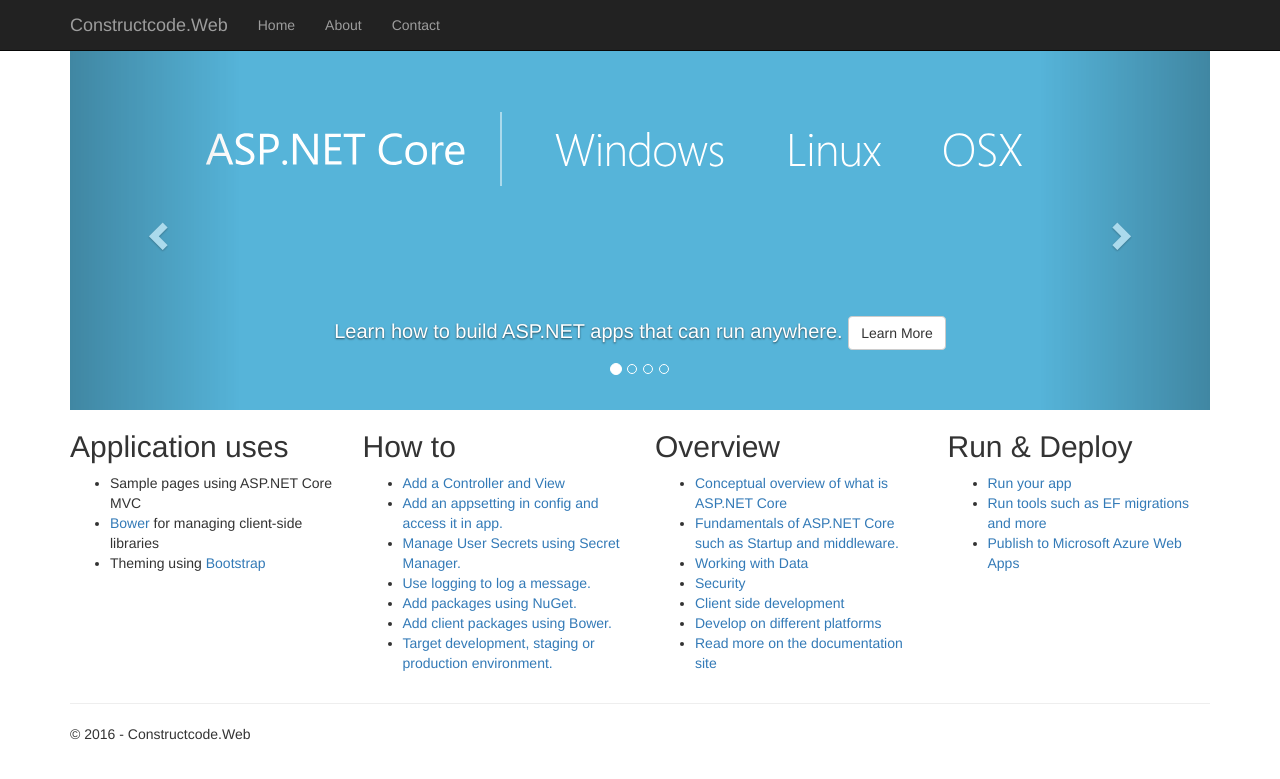
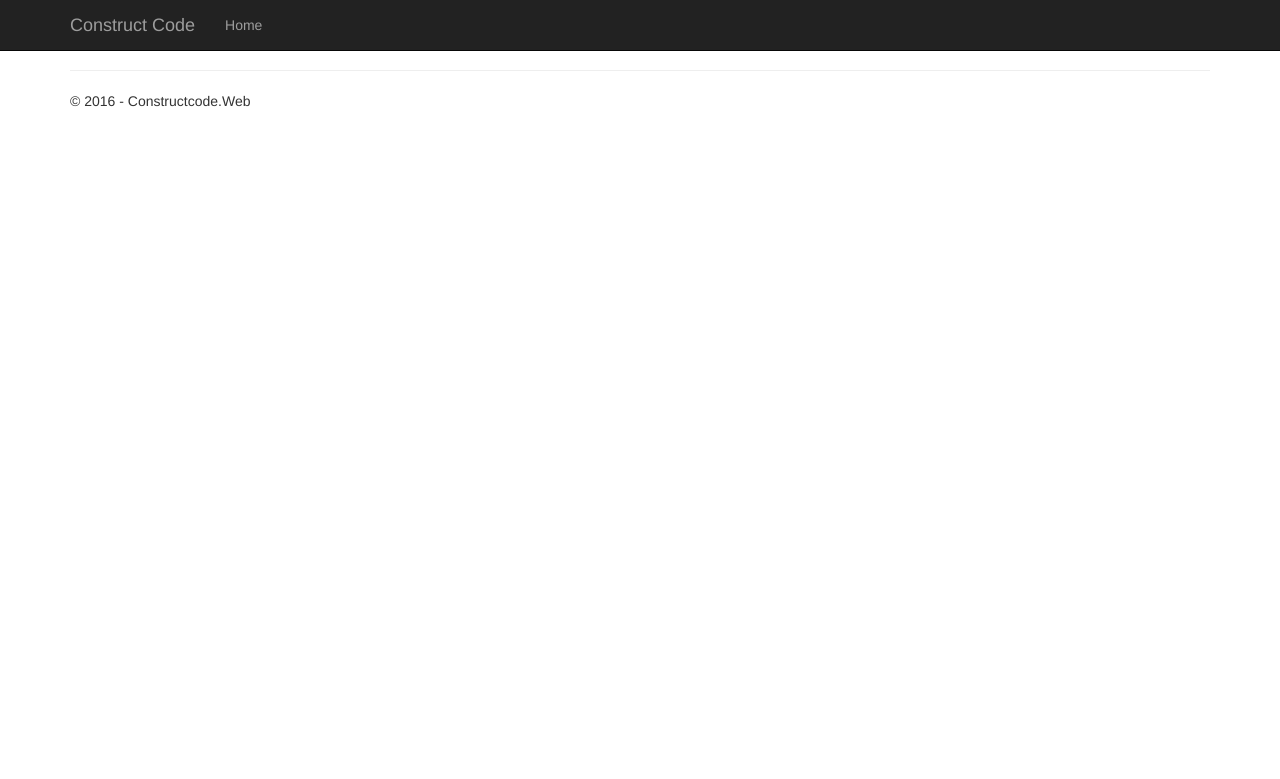
Before and after one commit to runeanielsen/constructcode, an ASP.NET Core app: page / in a window 1280 px wide. Shown: the top 779 px of the page. Run offline with ASP.NET Core 8, Linux system fonts and the light colour scheme; some libraries are stand-ins or nearby versions.

Commit message:
Removed unused files

```diff
--- a/Constructcode.Web/Controllers/HomeController.cs
+++ b/Constructcode.Web/Controllers/HomeController.cs
@@ -1,29 +1,11 @@
-using System;
-using System.Collections.Generic;
-using System.Linq;
-using System.Threading.Tasks;
 using Microsoft.AspNetCore.Mvc;
 
-namespace Constructcode.Web.Controllers
+namespace ConstructCode.Web.Controllers
 {
     public class HomeController : Controller
     {
         public IActionResult Index()
         {
-            return View();
-        }
-
-        public IActionResult About()
-        {
-            ViewData["Message"] = "Your application description page.";
-
-            return View();
-        }
-
-        public IActionResult Contact()
-        {
-            ViewData["Message"] = "Your contact page.";
-
             return View();
         }
 
--- a/Constructcode.Web/Program.cs
+++ b/Constructcode.Web/Program.cs
@@ -1,11 +1,7 @@
-using System;
-using System.Collections.Generic;
 using System.IO;
-using System.Linq;
-using System.Threading.Tasks;
 using Microsoft.AspNetCore.Hosting;
 
-namespace Constructcode.Web
+namespace ConstructCode.Web
 {
     public class Program
     {
--- a/Constructcode.Web/Startup.cs
+++ b/Constructcode.Web/Startup.cs
@@ -1,14 +1,10 @@
-using System;
-using System.Collections.Generic;
-using System.Linq;
-using System.Threading.Tasks;
 using Microsoft.AspNetCore.Builder;
 using Microsoft.AspNetCore.Hosting;
 using Microsoft.Extensions.Configuration;
 using Microsoft.Extensions.DependencyInjection;
 using Microsoft.Extensions.Logging;
 
-namespace Constructcode.Web
+namespace ConstructCode.Web
 {
     public class Startup
     {
--- a/Constructcode.Web/Views/Home/Index.cshtml
+++ b/Constructcode.Web/Views/Home/Index.cshtml
@@ -1,109 +1,3 @@
 @{
     ViewData["Title"] = "Home Page";
 }
-
-<div id="myCarousel" class="carousel slide" data-ride="carousel" data-interval="6000">
-    <ol class="carousel-indicators">
-        <li data-target="#myCarousel" data-slide-to="0" class="active"></li>
-        <li data-target="#myCarousel" data-slide-to="1"></li>
-        <li data-target="#myCarousel" data-slide-to="2"></li>
-        <li data-target="#myCarousel" data-slide-to="3"></li>
-    </ol>
-    <div class="carousel-inner" role="listbox">
-        <div class="item active">
-            <img src="~/images/banner1.svg" alt="ASP.NET" class="img-responsive" />
-            <div class="carousel-caption" role="option">
-                <p>
-                    Learn how to build ASP.NET apps that can run anywhere.
-                    <a class="btn btn-default" href="http://go.microsoft.com/fwlink/?LinkID=525028&clcid=0x409">
-                        Learn More
-                    </a>
-                </p>
-            </div>
-        </div>
-        <div class="item">
-            <img src="~/images/banner2.svg" alt="Visual Studio" class="img-responsive" />
-            <div class="carousel-caption" role="option">
-                <p>
-                    There are powerful new features in Visual Studio for building modern web apps.
-                    <a class="btn btn-default" href="http://go.microsoft.com/fwlink/?LinkID=525030&clcid=0x409">
-                        Learn More
-                    </a>
-                </p>
-            </div>
-        </div>
-        <div class="item">
-            <img src="~/images/banner3.svg" alt="Package Management" class="img-responsive" />
-            <div class="carousel-caption" role="option">
-                <p>
-                    Bring in libraries from NuGet, Bower, and npm, and automate tasks using Grunt or Gulp.
-                    <a class="btn btn-default" href="http://go.microsoft.com/fwlink/?LinkID=525029&clcid=0x409">
-                        Learn More
-                    </a>
-                </p>
-            </div>
-        </div>
-        <div class="item">
-            <img src="~/images/banner4.svg" alt="Microsoft Azure" class="img-responsive" />
-            <div class="carousel-caption" role="option">
-                <p>
-                    Learn how Microsoft's Azure cloud platform allows you to build, deploy, and scale web apps.
-                    <a class="btn btn-default" href="http://go.microsoft.com/fwlink/?LinkID=525027&clcid=0x409">
-                        Learn More
-                    </a>
-                </p>
-            </div>
-        </div>
-    </div>
-    <a class="left carousel-control" href="#myCarousel" role="button" data-slide="prev">
-        <span class="glyphicon glyphicon-chevron-left" aria-hidden="true"></span>
-        <span class="sr-only">Previous</span>
-    </a>
-    <a class="right carousel-control" href="#myCarousel" role="button" data-slide="next">
-        <span class="glyphicon glyphicon-chevron-right" aria-hidden="true"></span>
-        <span class="sr-only">Next</span>
-    </a>
-</div>
-
-<div class="row">
-    <div class="col-md-3">
-        <h2>Application uses</h2>
-        <ul>
-            <li>Sample pages using ASP.NET Core MVC</li>
-            <li><a href="http://go.microsoft.com/fwlink/?LinkId=518004">Bower</a> for managing client-side libraries</li>
-            <li>Theming using <a href="http://go.microsoft.com/fwlink/?LinkID=398939">Bootstrap</a></li>
-        </ul>
-    </div>
-    <div class="col-md-3">
-        <h2>How to</h2>
-        <ul>
-            <li><a href="http://go.microsoft.com/fwlink/?LinkID=398600">Add a Controller and View</a></li>
-            <li><a href="http://go.microsoft.com/fwlink/?LinkID=699562">Add an appsetting in config and access it in app.</a></li>
-            <li><a href="http://go.microsoft.com/fwlink/?LinkId=699315">Manage User Secrets using Secret Manager.</a></li>
-            <li><a href="http://go.microsoft.com/fwlink/?LinkId=699316">Use logging to log a message.</a></li>
-            <li><a href="http://go.microsoft.com/fwlink/?LinkId=699317">Add packages using NuGet.</a></li>
-            <li><a href="http://go.microsoft.com/fwlink/?LinkId=699318">Add client packages using Bower.</a></li>
-            <li><a href="http://go.microsoft.com/fwlink/?LinkId=699319">Target development, staging or production environment.</a></li>
-        </ul>
-    </div>
-    <div class="col-md-3">
-        <h2>Overview</h2>
-        <ul>
-            <li><a href="http://go.microsoft.com/fwlink/?LinkId=518008">Conceptual overview of what is ASP.NET Core</a></li>
-            <li><a href="http://go.microsoft.com/fwlink/?LinkId=699320">Fundamentals of ASP.NET Core such as Startup and middleware.</a></li>
-            <li><a href="http://go.microsoft.com/fwlink/?LinkId=398602">Working with Data</a></li>
-            <li><a href="http://go.microsoft.com/fwlink/?LinkId=398603">Security</a></li>
-            <li><a href="http://go.microsoft.com/fwlink/?LinkID=699321">Client side development</a></li>
-            <li><a href="http://go.microsoft.com/fwlink/?LinkID=699322">Develop on different platforms</a></li>
-            <li><a href="http://go.microsoft.com/fwlink/?LinkID=699323">Read more on the documentation site</a></li>
-        </ul>
-    </div>
-    <div class="col-md-3">
-        <h2>Run & Deploy</h2>
-        <ul>
-            <li><a href="http://go.microsoft.com/fwlink/?LinkID=517851">Run your app</a></li>
-            <li><a href="http://go.microsoft.com/fwlink/?LinkID=517853">Run tools such as EF migrations and more</a></li>
-            <li><a href="http://go.microsoft.com/fwlink/?LinkID=398609">Publish to Microsoft Azure Web Apps</a></li>
-        </ul>
-    </div>
-</div>
--- a/Constructcode.Web/Views/Shared/_Layout.cshtml
+++ b/Constructcode.Web/Views/Shared/_Layout.cshtml
@@ -3,7 +3,7 @@
 <head>
     <meta charset="utf-8" />
     <meta name="viewport" content="width=device-width, initial-scale=1.0" />
-    <title>@ViewData["Title"] - Constructcode.Web</title>
+    <title>@ViewData["Title"] - Construct Code</title>
 
     <environment names="Development">
         <link rel="stylesheet" href="~/lib/bootstrap/dist/css/bootstrap.css" />
@@ -26,13 +26,11 @@
                     <span class="icon-bar"></span>
                     <span class="icon-bar"></span>
                 </button>
-                <a asp-area="" asp-controller="Home" asp-action="Index" class="navbar-brand">Constructcode.Web</a>
+                <a asp-area="" asp-controller="Home" asp-action="Index" class="navbar-brand">Construct Code</a>
             </div>
             <div class="navbar-collapse collapse">
                 <ul class="nav navbar-nav">
                     <li><a asp-area="" asp-controller="Home" asp-action="Index">Home</a></li>
-                    <li><a asp-area="" asp-controller="Home" asp-action="About">About</a></li>
-                    <li><a asp-area="" asp-controller="Home" asp-action="Contact">Contact</a></li>
                 </ul>
             </div>
         </div>
--- a/Constructcode.Web/Views/_ViewImports.cshtml
+++ b/Constructcode.Web/Views/_ViewImports.cshtml
@@ -1,2 +1,2 @@
-@using Constructcode.Web
+@using ConstructCode.Web
 @addTagHelper *, Microsoft.AspNetCore.Mvc.TagHelpers
```
Also changed, not shown: Constructcode.Web/Views/Home/About.cshtml (deleted, +0 -7 lines), Constructcode.Web/Views/Home/Contact.cshtml (deleted, +0 -17 lines), Constructcode.Web/wwwroot/css/site.css (+0 -8 lines).
